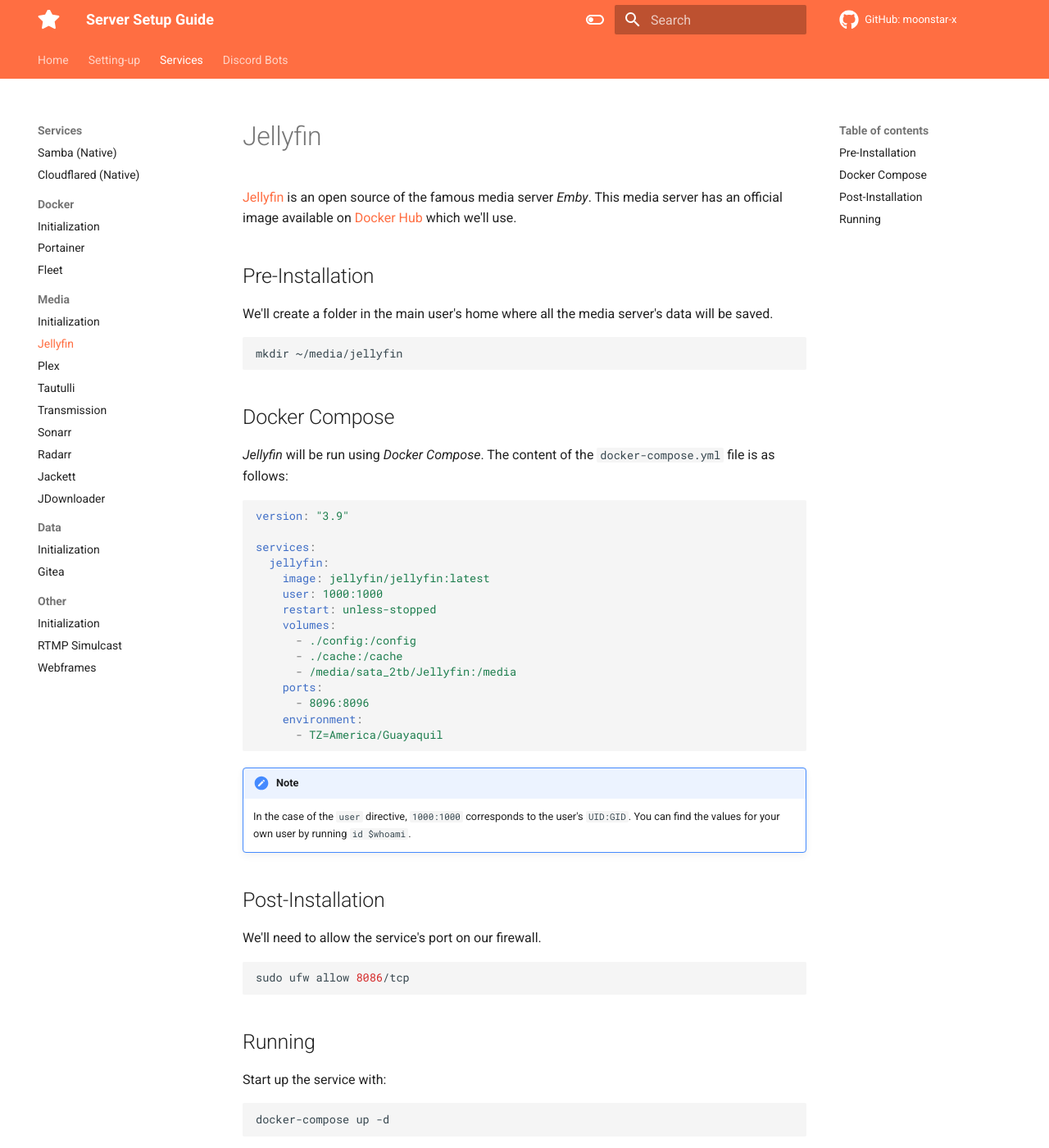
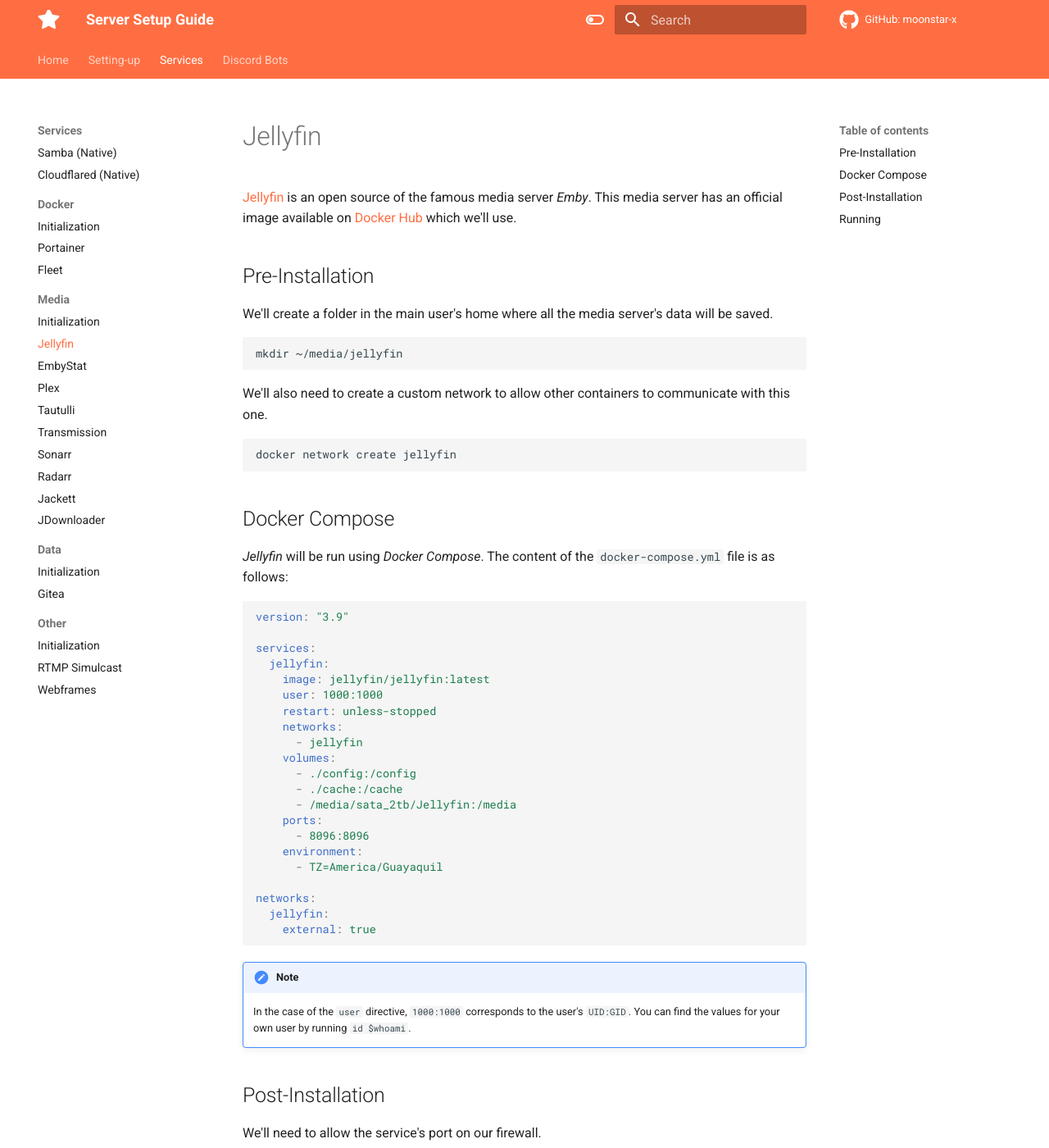
Before and after one commit to moonstar-x/server-setup, an MkDocs documentation site: the page built from docs/services/media/jellyfin.md, in a window 1280 px wide and 1400 px high. Shown: the whole window at 82% size. Built offline with MkDocs 1.6.1 and Material for MkDocs 9.7.7, drawn with Linux system fonts in a browser that asks for light colours.

Commit message:
Added Embystat page.

````diff
--- a/docs/services/media/jellyfin.md
+++ b/docs/services/media/jellyfin.md
@@ -8,6 +8,12 @@ We'll create a folder in the main user's home where all the media server's data
 
 ```bash
 mkdir ~/media/jellyfin
+```
+
+We'll also need to create a custom network to allow other containers to communicate with this one.
+
+```bash
+docker network create jellyfin
 ```
 
 ## Docker Compose
@@ -22,6 +28,8 @@ services:
     image: jellyfin/jellyfin:latest
     user: 1000:1000
     restart: unless-stopped
+    networks:
+      - jellyfin
     volumes:
       - ./config:/config
       - ./cache:/cache
@@ -30,6 +38,10 @@ services:
       - 8096:8096
     environment:
       - TZ=America/Guayaquil
+
+networks:
+  jellyfin:
+    external: true
 ```
 
 !!! note
--- a/mkdocs.yml
+++ b/mkdocs.yml
@@ -41,6 +41,7 @@ nav:
     - Media:
       - Initialization: services/media/index.md
       - Jellyfin: services/media/jellyfin.md
+      - EmbyStat: services/media/embystat.md
       - Plex: services/media/plex.md
       - Tautulli: services/media/tautulli.md
       - Transmission: services/media/transmission.md
````
Also changed, not shown: docs/services/media/embystat.md (added, +62 -0 lines), docs/setting-up/networking.md (+1 -0 lines).
